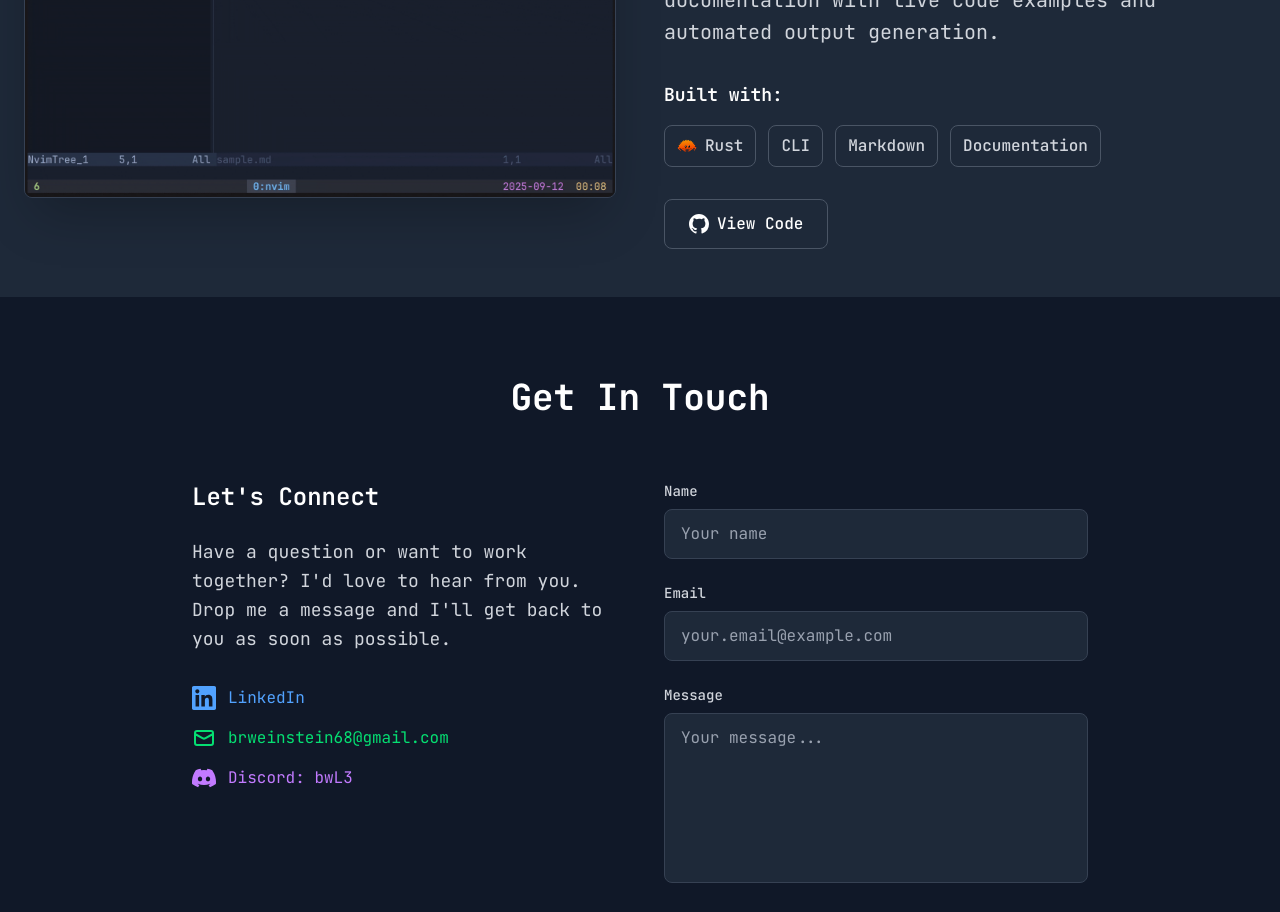
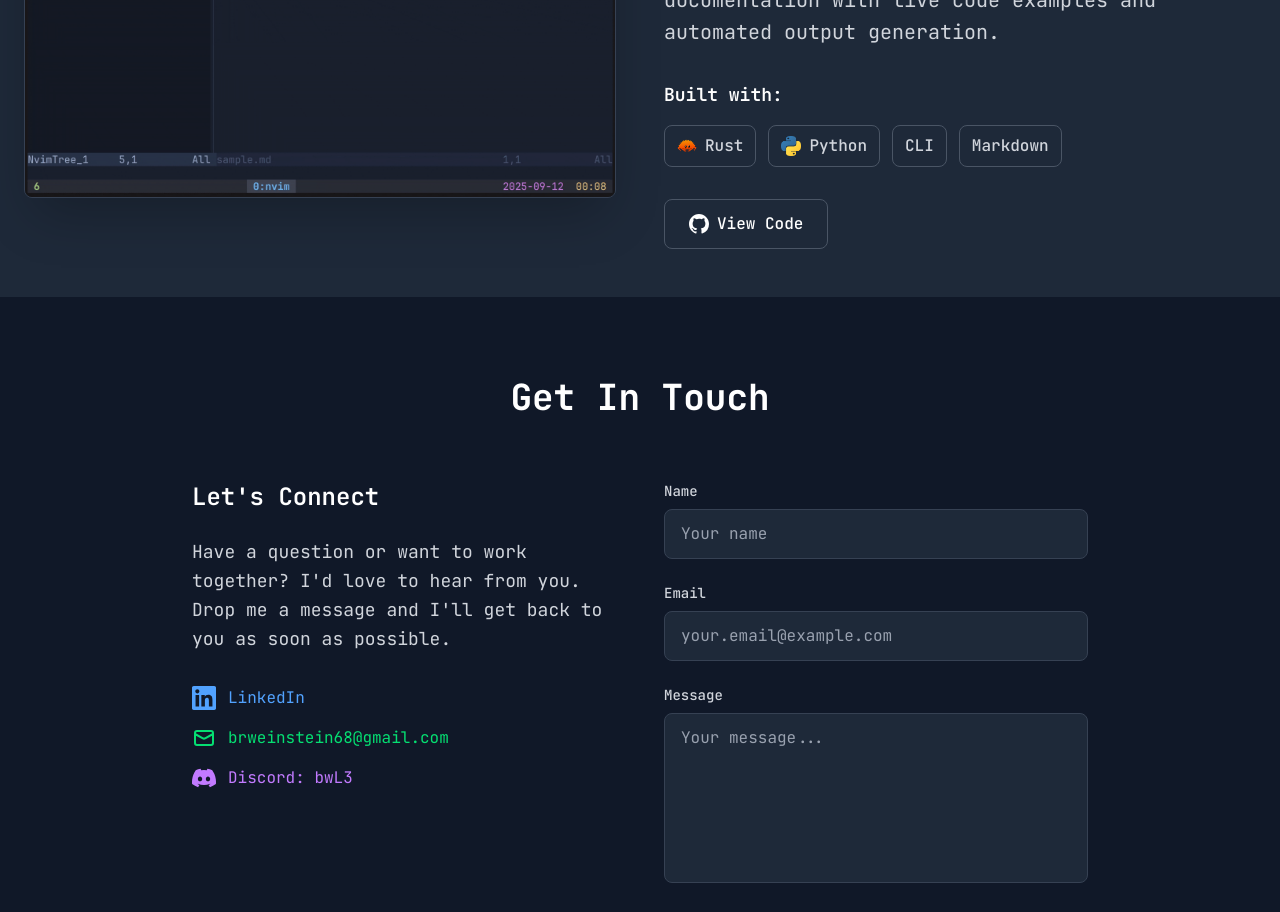
Before and after one commit to brweinstein/bw_website, a Next.js app: page / in a window 1280 px wide. Shown: the part 3800-4712 px from the top of the page. Built offline with nearby package versions, Linux system fonts and the light colour scheme.

Commit message:
update greps picture and runmd tags

```diff
--- a/src/app/page.tsx
+++ b/src/app/page.tsx
@@ -97,7 +97,7 @@ export default function Home() {
           title="runmd"
           description="A high-performance Rust tool to execute code blocks in Markdown files and insert their outputs inline. Perfect for maintaining up-to-date documentation with live code examples and automated output generation."
           githubUrl="https://github.com/brweinstein/runmd"
-          technologies={["Rust", "CLI", "Markdown", "Documentation"]}
+          technologies={["Rust", "Python", "CLI", "Markdown"]}
           imageUrl="/demo/runmd-demo.gif"
         />
       </section>
```
